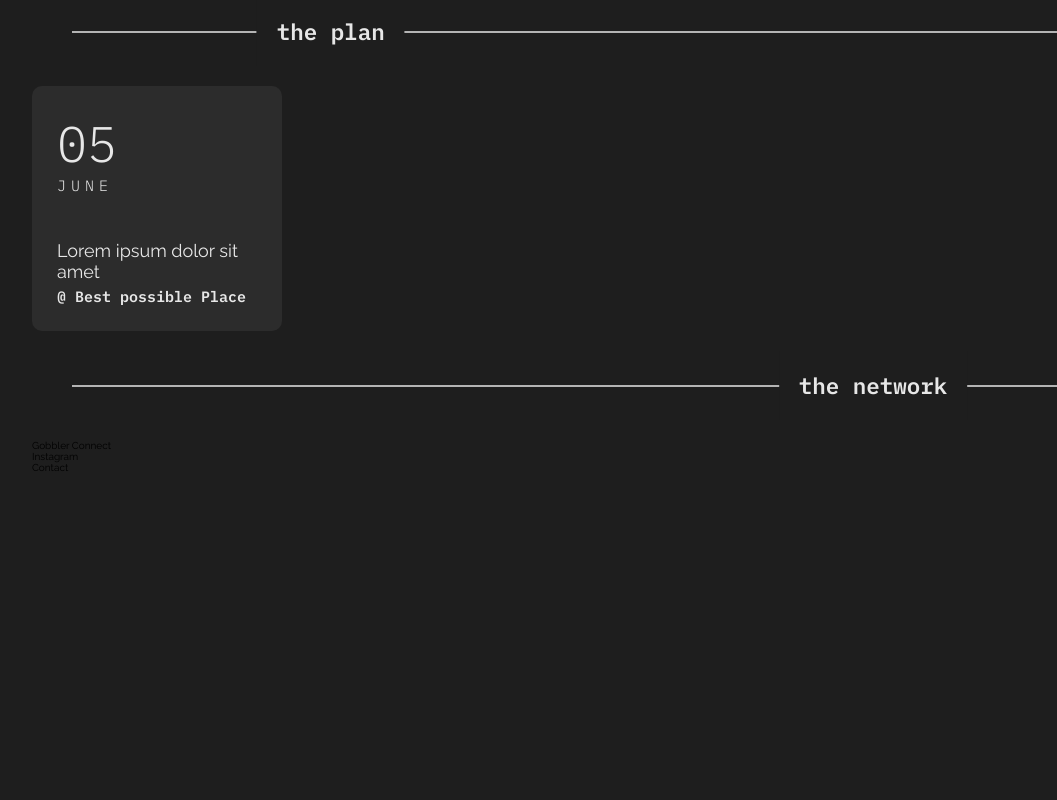
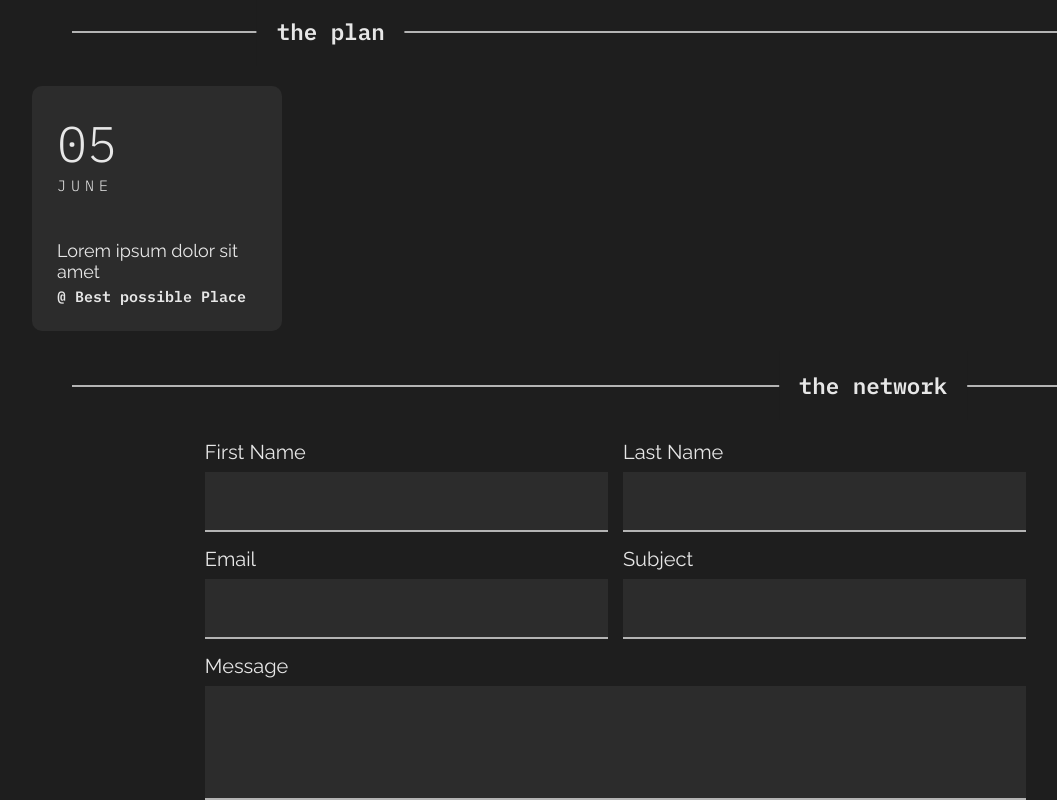
Before and after one commit to redpwilliams/shredquarters_vt, a Next.js app: page / in a window 1280 px wide. Shown: the part 1622-2422 px from the top of the page, without its empty margins (32-1089 px from the left). Before the commit the page ends 2115 px from the top, so only its background shows below. Built offline with nearby package versions, Linux system fonts and the light colour scheme.

Commit message:
style: add layout for contact page

```diff
--- a/components/UpcomingEvent/UpcomingEvent.module.sass
+++ b/components/UpcomingEvent/UpcomingEvent.module.sass
@@ -8,9 +8,6 @@
   display: flex
   flex-direction: column
   border-radius: 10px
-  // margin: 0 60px
-  // min-width: 200px
-
   $horizontal-padding: 2.5rem
 
   header
--- a/package.json
+++ b/package.json
@@ -9,9 +9,13 @@
     "lint": "next lint"
   },
   "dependencies": {
+    "@emotion/react": "^11.9.0",
+    "@emotion/styled": "^11.8.1",
+    "@mui/material": "^5.8.1",
     "next": "12.1.6",
     "react": "18.1.0",
-    "react-dom": "18.1.0"
+    "react-dom": "18.1.0",
+    "react-hook-form": "^7.31.3"
   },
   "devDependencies": {
     "@types/node": "17.0.31",
--- a/pages/index.tsx
+++ b/pages/index.tsx
@@ -84,12 +84,29 @@ const Home: NextPage = () => {
           </ul>
         </section>
         <TextDivider header="The Network" float={80} />
-        <section>
-          <ul>
-            <li>Gobbler Connect</li>
-            <li>Instagram</li>
-            <li>Contact</li>
-          </ul>
+        <section className={styles.network}>
+          <form className={styles.contact}>
+            <div className={styles.form_row}>
+              <label>First Name</label>
+              <input />
+            </div>
+            <div className={styles.form_row}>
+              <label>Last Name</label>
+              <input />
+            </div>
+            <div className={styles.form_row}>
+              <label>Email</label>
+              <input />
+            </div>
+            <div className={styles.form_row}>
+              <label>Subject</label>
+              <input />
+            </div>
+            <div className={styles.form_row}>
+              <label>Message</label>
+              <textarea />
+            </div>
+          </form>
         </section>
       </main>
     </div>
--- a/styles/Home.module.sass
+++ b/styles/Home.module.sass
@@ -62,3 +62,46 @@
 
   &::-webkit-scrollbar
     display: none
+
+.network
+  max-width: 70%
+  margin: 0 auto
+
+.contact
+  display: grid
+  grid-template-columns: 50% 50%
+  grid-template-rows: auto auto
+  gap: 15px
+  color: $sq-white
+
+.form_row
+
+  font-size: 2rem
+  input, label, textarea
+    display: block
+    width: 100%
+    margin: 0 auto
+
+  label
+    margin-bottom: 8px
+
+  textarea
+    resize: none
+
+  input, textarea
+    background-color: #2c2c2c
+    border: none
+    border-bottom: 2px solid $sq-gray
+    line-height: 3em
+    padding: 2px 5px
+    transition-timing-function: ease-out
+    transition-duration: 1s
+    color: $sq-white
+    font-size: 18px
+
+    &:focus
+      outline: none
+      border-bottom: 2px solid $sq-white
+
+  &:last-child
+    grid-column: 1 / 3
```
Also changed, not shown: pages/admin/admin.tsx (added, +7 -0 lines), 1 other file (tests, documents, lock files or other folders).
